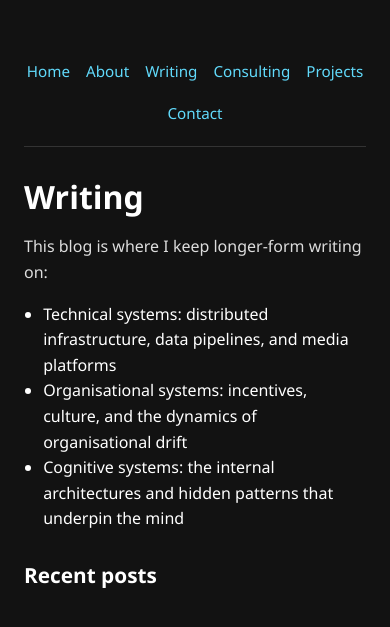
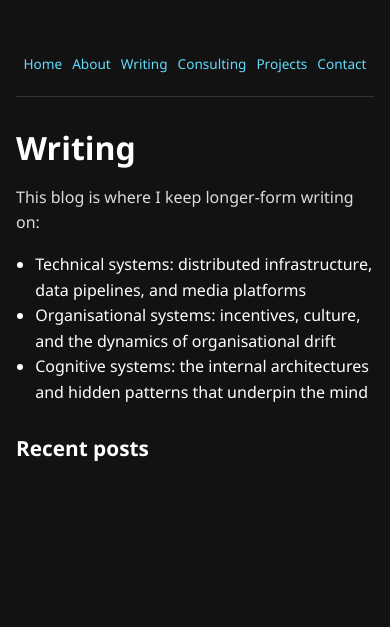
Before and after one commit to aultimus/foobarcat-homepage, a Jekyll site: the page built from blog/index.html, in a window 390 px wide. Shown: the top 627 px of the page. Built offline with Jekyll 4.4.1, drawn with Linux system fonts in a browser that asks for light colours.

Commit message:
more formatting for mobile

```diff
--- a/_layouts/default.html
+++ b/_layouts/default.html
@@ -26,7 +26,6 @@
       padding: 1.2rem 0;
       margin: 0;
       display: flex;
-      flex-wrap: wrap;
       gap: 16px;
       justify-content: center;
       border-bottom: 1px solid #333;
@@ -61,6 +60,18 @@
     .post-list {
       margin-top: 1.2rem;
     }
+
+    @media (max-width: 480px) {
+      .page {
+        padding: 2rem 1rem 2.5rem;
+      }
+      nav ul {
+        gap: 10px;
+      }
+      nav ul li a {
+        font-size: 0.85em;
+      }
+    }
   </style>
 </head>
 <body>
```
Also changed, not shown: _layouts/post.html (+12 -1 lines).
